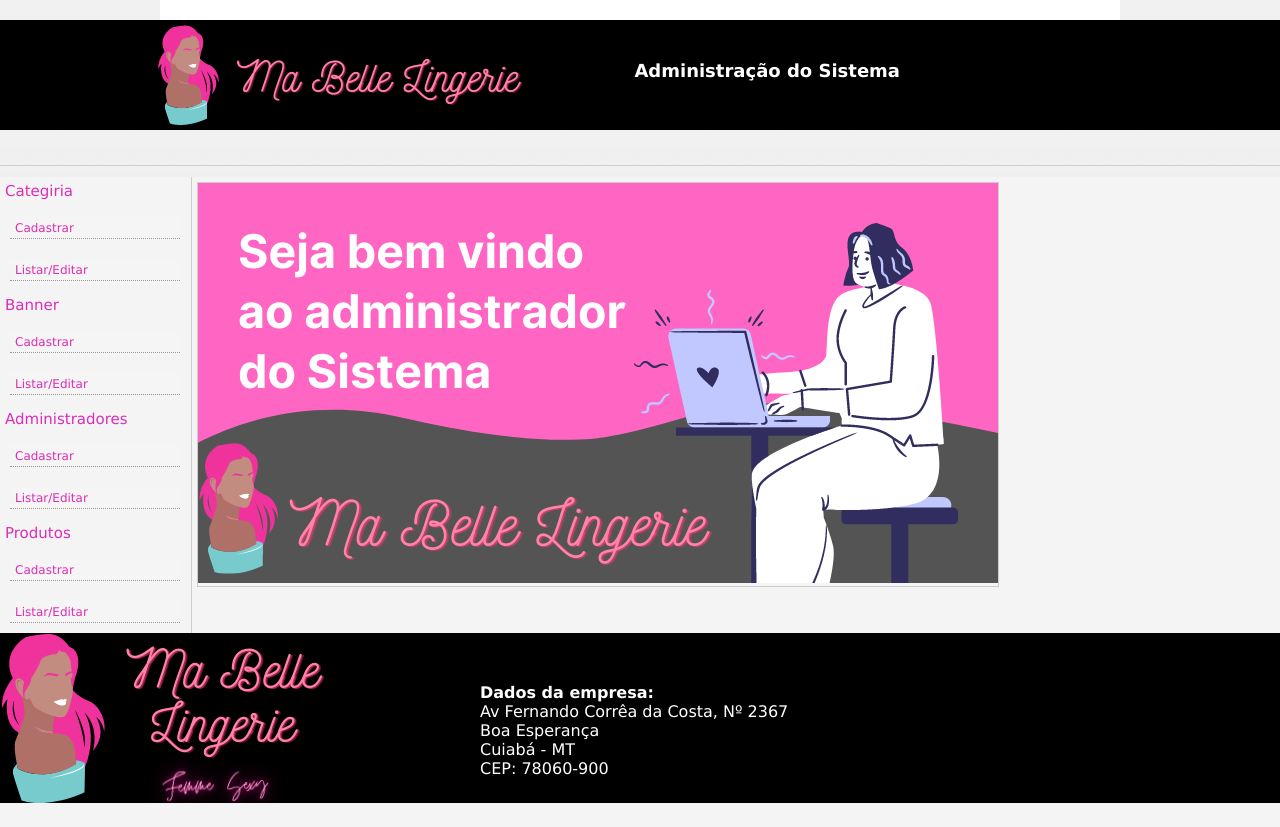
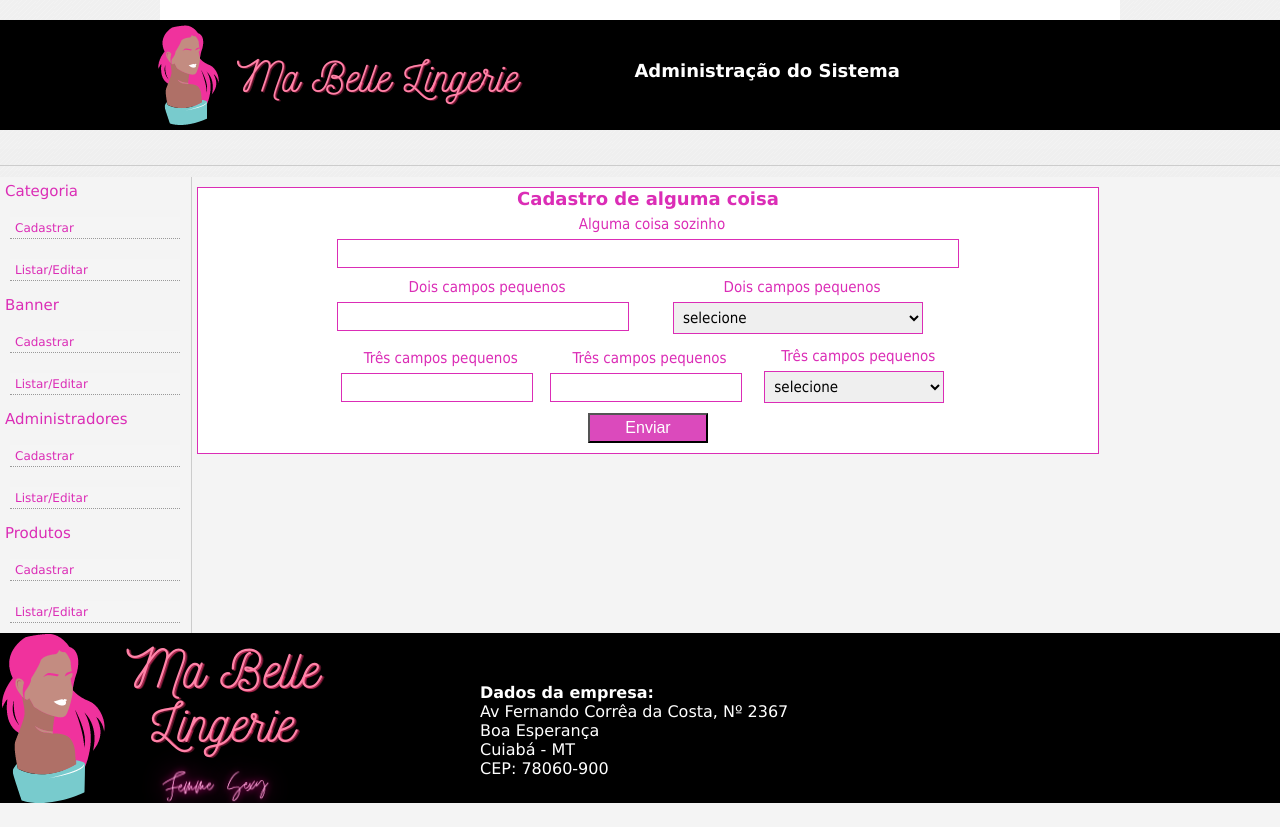
Before and after one commit to Wanderson-A-Timoteo/Ma-Belle-Lingerie, a PHP site: page /admin/index.php?link=3 in a window 1280 px wide. Shown: the top 827 px of the page. Run offline with PHP 8.4, Linux system fonts and the light colour scheme; data that the repository does not hold is empty.

Commit message:
criado formulario.php e css, add em menu.php, corrigido conexão bd

```diff
--- /dev/null
+++ b/admin/formulario/formulario.php
@@ -0,0 +1,43 @@
+<div id="formulario">
+	<h2> Cadastro de alguma coisa </h2>
+	<form action="" method="post" enctype="multipart/form-data">
+		<label>
+			<span class="titulo">Alguma coisa sozinho </span>
+			<input type="text" name="" id="">
+		</label>
+
+		<div class="dois-campos">
+			<label>
+				<span class="titulo">Dois campos pequenos </span>
+				<input type="text" name="" id="">
+			</label>
+			<label>
+				<span class="titulo">Dois campos pequenos </span>
+				<select>
+					<option> selecione </option>
+				</select>
+			</label>
+		</div>
+
+		<div class="tres-campos">
+			<label>
+				<span class="titulo">Três campos pequenos </span>
+				<input type="text" name="" id="">
+			</label>
+			<label>
+				<span class="titulo">Três campos pequenos </span>
+				<input type="text" name="" id="">
+			</label>
+			<label>
+				<span class="titulo">Três campos pequenos </span>
+				<select>
+					<option> selecione </option>
+				</select>
+			</label>
+		</div>
+
+		<input type="submit" value="Enviar" class="botao" />
+
+
+	</form>
+</div>
--- a/admin/index.php
+++ b/admin/index.php
@@ -24,6 +24,7 @@
 
                 $pag[1] = "home.php";
                 $pag[2] = "lista/lista.php";
+                $pag[3] = "formulario/formulario.php";
 
                 if (!empty($link)) {
                     if (file_exists($pag[$link])) {
--- a/admin/menu.php
+++ b/admin/menu.php
@@ -1,6 +1,6 @@
-<div id="sessao"> Categiria </div>
+<div id="sessao"> Categoria </div>
 <ul>
-    <li><a href="#"> Cadastrar </a> </li>
+    <li><a href="index.php?link=3"> Cadastrar </a> </li>
     <li><a href="index.php?link=2"> Listar/Editar </a> </li>
 </ul>
 
--- a/admin/style/adm.css
+++ b/admin/style/adm.css
@@ -160,7 +160,6 @@ body{
   width: 800px;
   float: left;
   margin: 5px 0 0 5px;
-  border: solid 1px #ccc;
 }
 
 #direito {
@@ -199,3 +198,89 @@ table tbody tr:hover {
 }
 
 /** Fim Tabela */
+
+#formulario {
+  width: 900px;
+  background: #fff;
+  margin-top: 5px;
+  border: solid 1px  rgb(219, 45, 182);
+}
+
+#formulario h2{
+  color:  rgb(219, 45, 182);;
+}
+
+#formulario label{
+  display: block;
+}
+
+#formulario label span.titulo{
+  font: 15px Tahoma, Arial, Helvetica;
+  color:rgb(219, 45, 182);
+  display: block;
+  float: left;
+  width: 100%;
+  margin: 6px 4px;
+}
+
+#formulario label input[type=text], #formulario label input[type=password] {
+  padding: 6px 5px;
+  background: #fff;
+  border: solid 1px rgb(219, 45, 182);
+  width: 610px;
+  outline: none;
+}
+
+#formulario .dois-campos{
+  float: left;
+  padding: 4px 0;
+  width: 630px;
+  margin-bottom: 3px;
+  margin-left: 130px;
+}
+
+#formulario .dois-campos label{
+  float: left;
+  display: inline-table;
+  width: 310px;
+  margin-right: 5px;
+}
+
+#formulario .dois-campos label input[type=text] {
+  width: 280px;
+}
+
+#formulario .dois-campos label select {
+  padding: 5px;
+  width: 250px;
+  font: 15px Tahoma;
+  border: solid 1px rgb(219, 45, 182);
+}
+
+#formulario .tres-campos label{
+  display: inline-table;
+  width: 200px;
+  margin-right: 5px;
+}
+
+#formulario .tres-campos label input[type=text] {
+  width: 180px;
+}
+
+#formulario .tres-campos label select {
+  padding: 5px;
+  width: 180px;
+  font: 15px Tahoma;
+  border: solid 1px rgb(219, 45, 182);
+}
+
+#formulario .botao{
+  width: 120px;
+  height: 30px;
+  display: block;
+  margin: 10px auto;
+  cursor: pointer;
+  background: rgb(219, 74, 188);
+  color: white;
+  font-size: 16px;
+}
```
Also changed, not shown: conexaoMySQL.php (+4 -4 lines).
